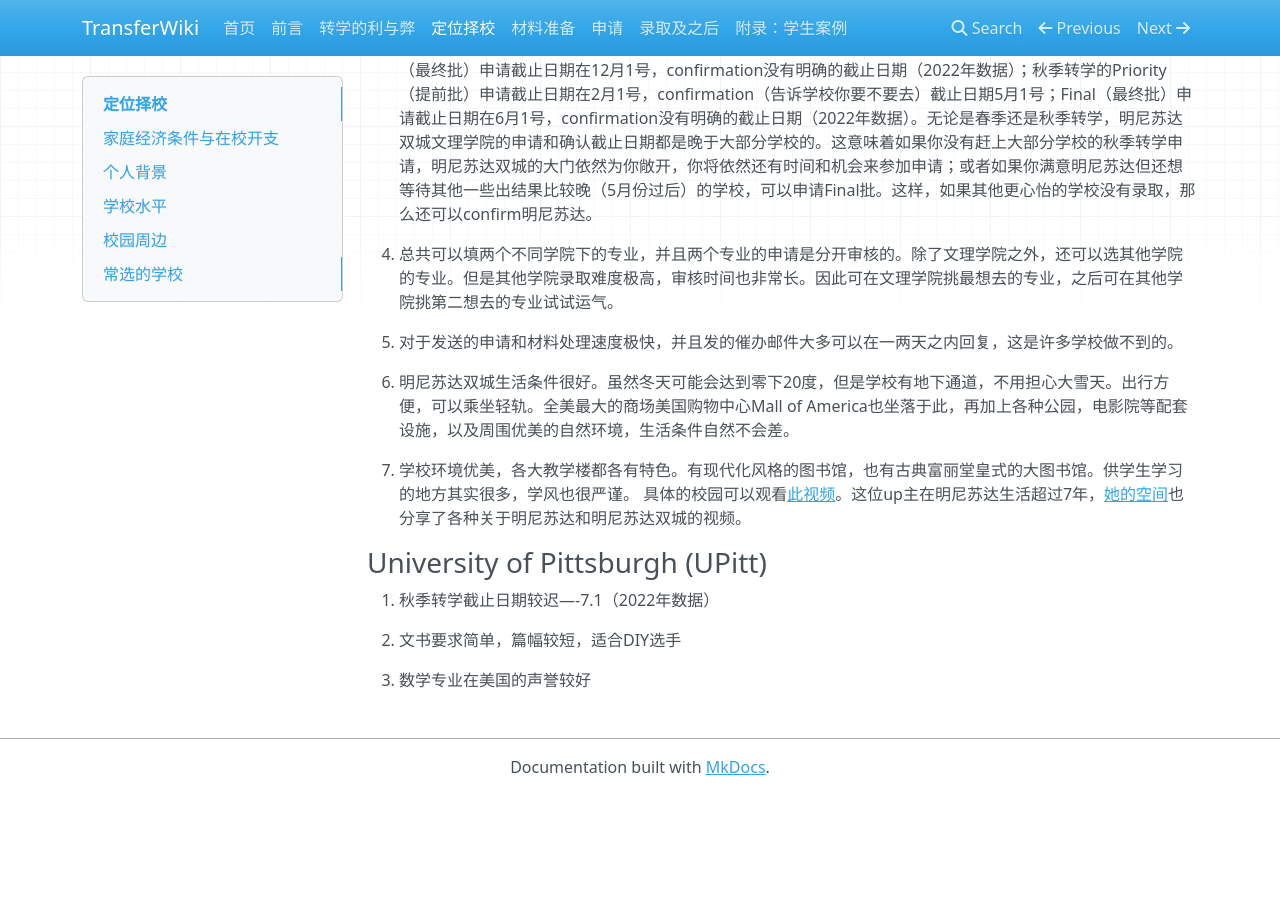
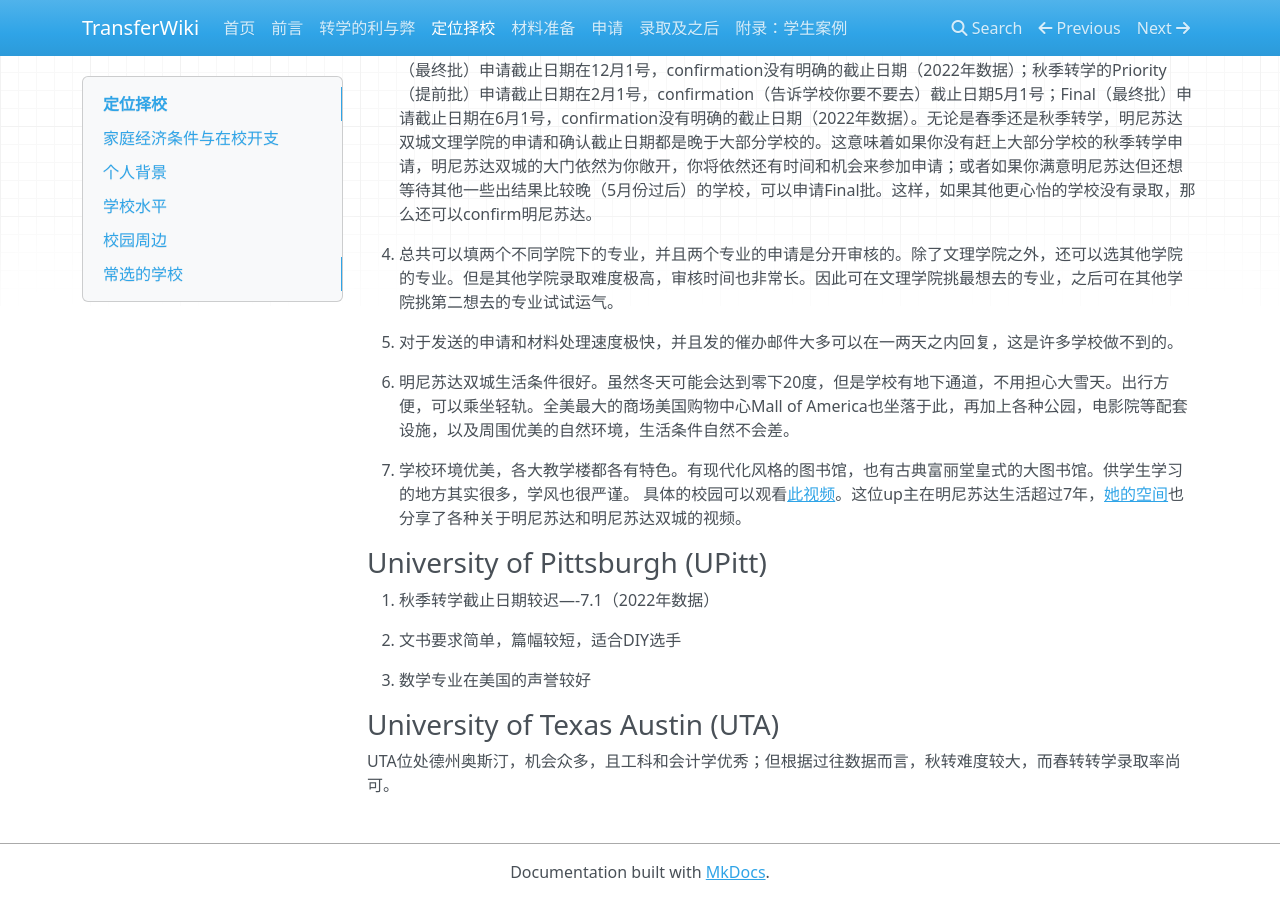
Before and after one commit to SihanXU/TransferWiki, an MkDocs documentation site: the page built from docs/school.md, in a window 1280 px wide and 900 px high, scrolled down 1282 px. Built offline with MkDocs 1.6.1, drawn with Linux system fonts in a browser that asks for light colours; nearby versions of some CDN libraries; before the commit the page ends 2077 px from its top, so only the background shows below that.

Commit message:
Update school.md

```diff
--- a/docs/school.md
+++ b/docs/school.md
@@ -59,3 +59,6 @@
 2. 文书要求简单，篇幅较短，适合DIY选手
 
 3. 数学专业在美国的声誉较好
+
+### University of Texas Austin (UTA)
+UTA位处德州奥斯汀，机会众多，且工科和会计学优秀；但根据过往数据而言，秋转难度较大，而春转转学录取率尚可。
```
